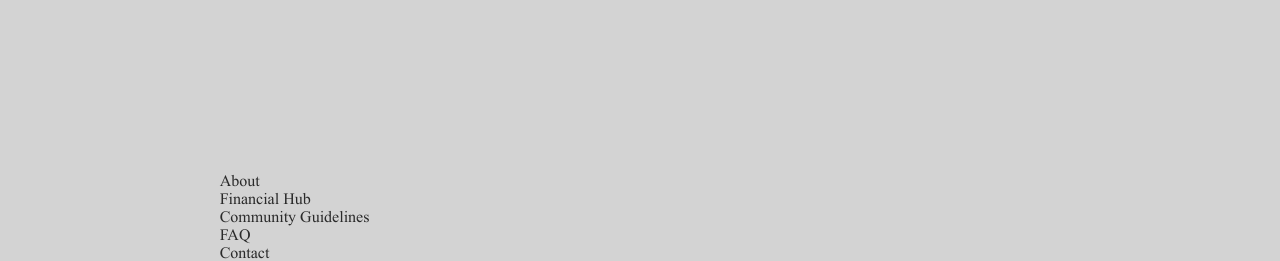
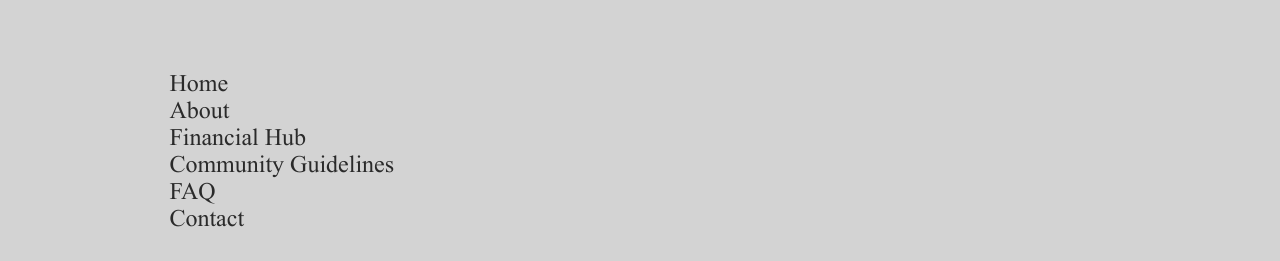
Before and after one commit to Antonioreyes8/warehouse-project, a Next.js app: page / in a window 1280 px wide. Shown: the part 1655-1916 px from the top of the page. Built offline with nearby package versions, Linux system fonts and the light colour scheme.

Commit message:
new page

```diff
--- a/components/layout/Footer.tsx
+++ b/components/layout/Footer.tsx
@@ -1,9 +1,12 @@
+import Link from "next/link";
+
 export default function Footer() {
   return (
     <footer className="footer">
       <div className="footer_left">
         <div>
-          <p>About</p>
+          <p><Link href="/" className="link">Home</Link></p>
+          <p><Link href="/about" className="link">About</Link></p>
           <p>Financial Hub</p>
           <p>Community Guidelines</p>
           <p>FAQ</p>
--- a/css/globals.css
+++ b/css/globals.css
@@ -31,13 +31,18 @@ header {
 	color: #d3d3d3;
 }
 
+.link {
+  text-decoration: none;
+  color: #2a2a2a;
+}
+
 .footer {
 	font-family: "TimesNewRoman", serif;
 	display: flex;
 	height: 100svh;
 	background-color: #d3d3d3;
 	color: #2a2a2a;
-  font-size: 16px;
+  font-size: 24px;
 }
 
 .footer_left,
@@ -62,6 +67,7 @@ header {
     padding-top: 200px;
     padding-bottom: 200px;
     height: auto;
+    font-size: 16px;
   }
   .footer_left,
   .footer_right {
--- a/css/home.css
+++ b/css/home.css
@@ -33,7 +33,7 @@
 	display: flex;
 	padding-top: 100px;
 	padding-bottom: 100px;
-	font-size: 28px;
+	font-size: 24px;
 	background-color: #2a2a2a;
 	color: #d3d3d3;
 }
@@ -65,7 +65,7 @@
 	padding: 100px;
 	font-family: "TimesNewRoman", serif;
 	text-align: center;
-	font-size: 28px;
+	font-size: 24px;
 	background-color: #d3d3d3;
 	color: #2a2a2a;
 }
```
Also changed, not shown: app/about/page.tsx (added, +9 -0 lines), app/page.tsx (+3 -4 lines), components/sections/ManifestoSection.tsx (renamed from components/home/ManifestoSection.tsx), components/sections/ProjectsSection.tsx (renamed from components/home/ProjectsSection.tsx), components/sections/RulesSection.tsx (renamed from components/home/RulesSection.tsx).
